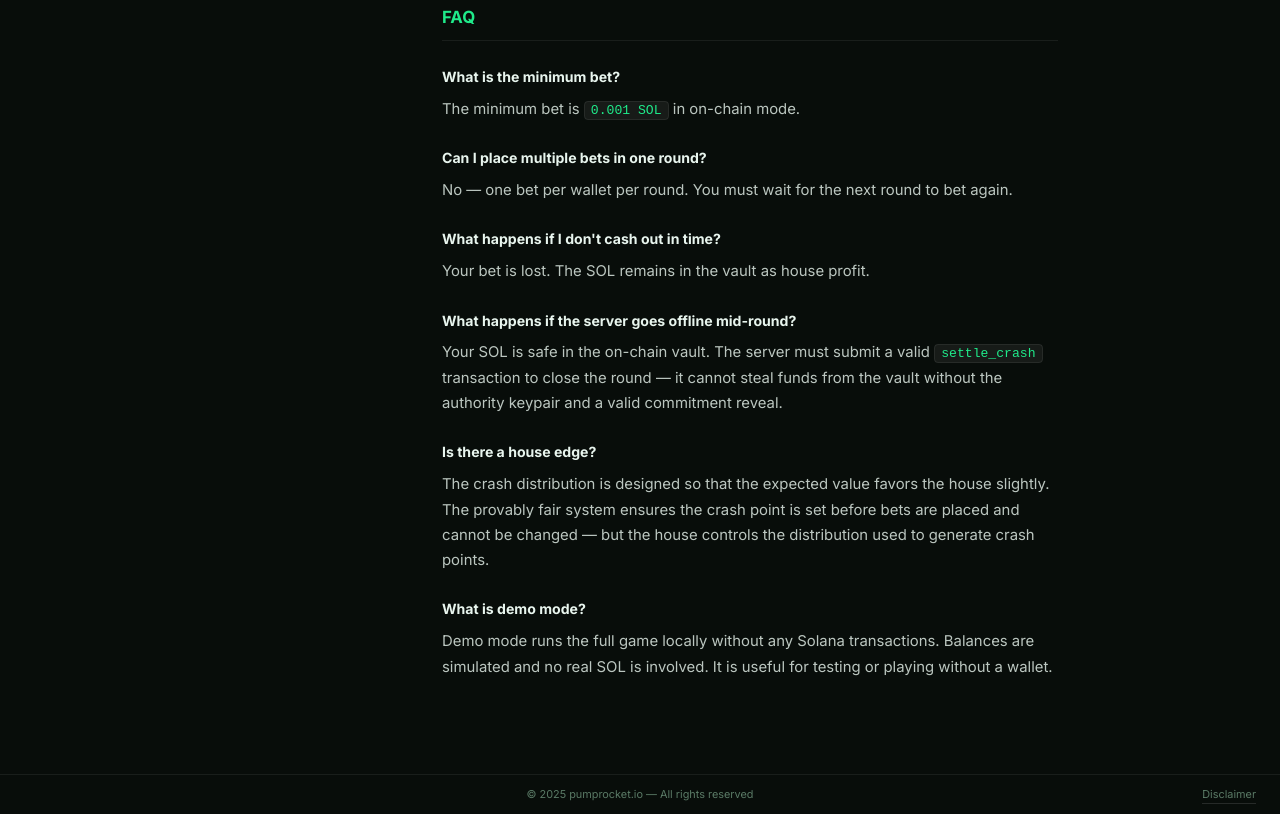
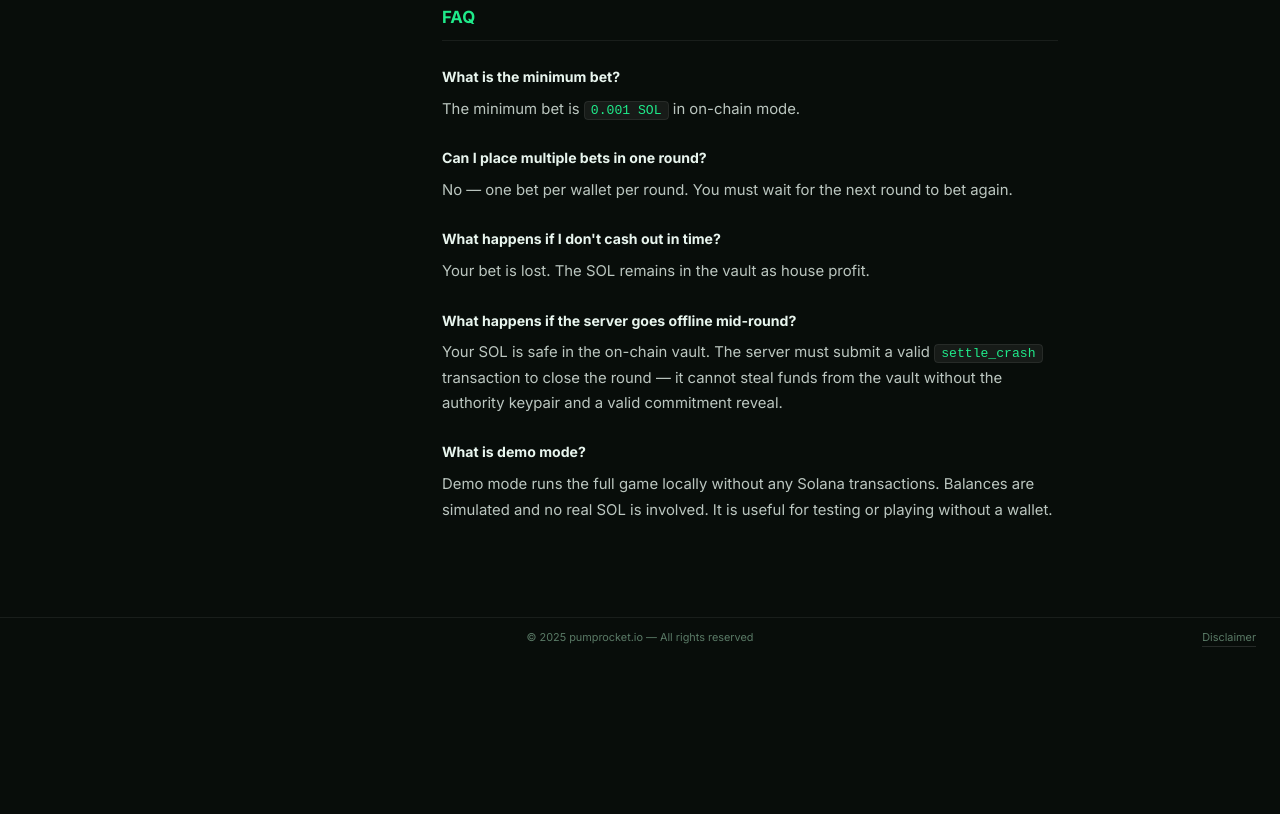
Before and after one commit to BullrunFomo/PUMPROCKET, a website: page docs.html in a window 1280 px wide. Shown: the part 3759-4573 px from the top of the page. After the commit the page ends 4416 px from the top, so only its background shows below. Drawn offline with Linux system fonts and the light colour scheme.

Commit message:
Remove house edge section from docs

```diff
--- a/docs.html
+++ b/docs.html
@@ -474,13 +474,6 @@
       the vault without the authority keypair and a valid commitment reveal.
     </p>
 
-    <h3>Is there a house edge?</h3>
-    <p>
-      The crash distribution is designed so that the expected value favors the house slightly.
-      The provably fair system ensures the crash point is set before bets are placed and cannot
-      be changed — but the house controls the distribution used to generate crash points.
-    </p>
-
     <h3>What is demo mode?</h3>
     <p>
       Demo mode runs the full game locally without any Solana transactions. Balances are
```
